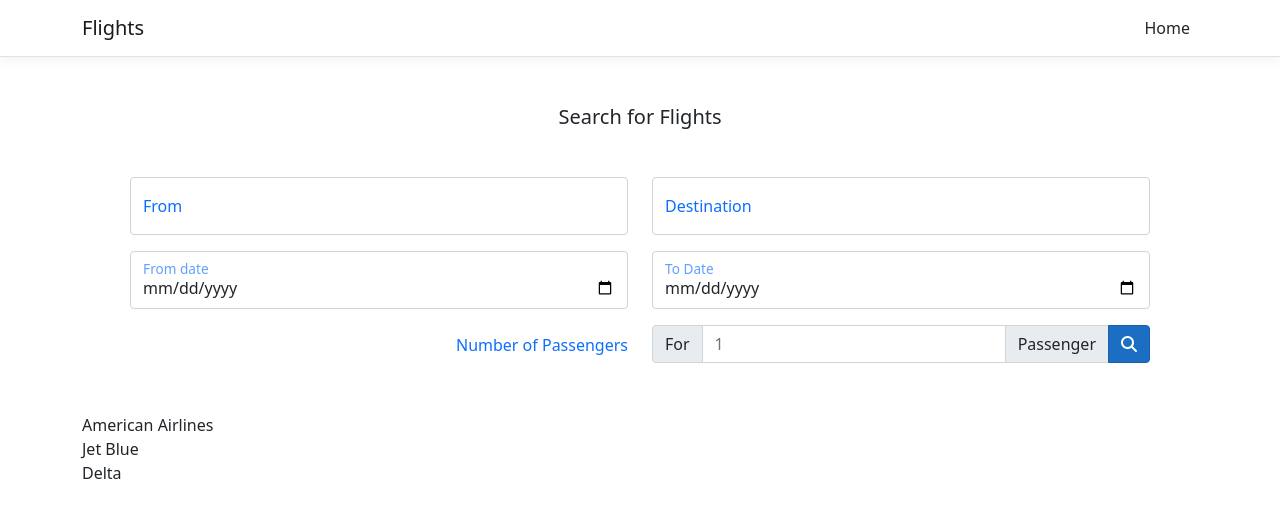
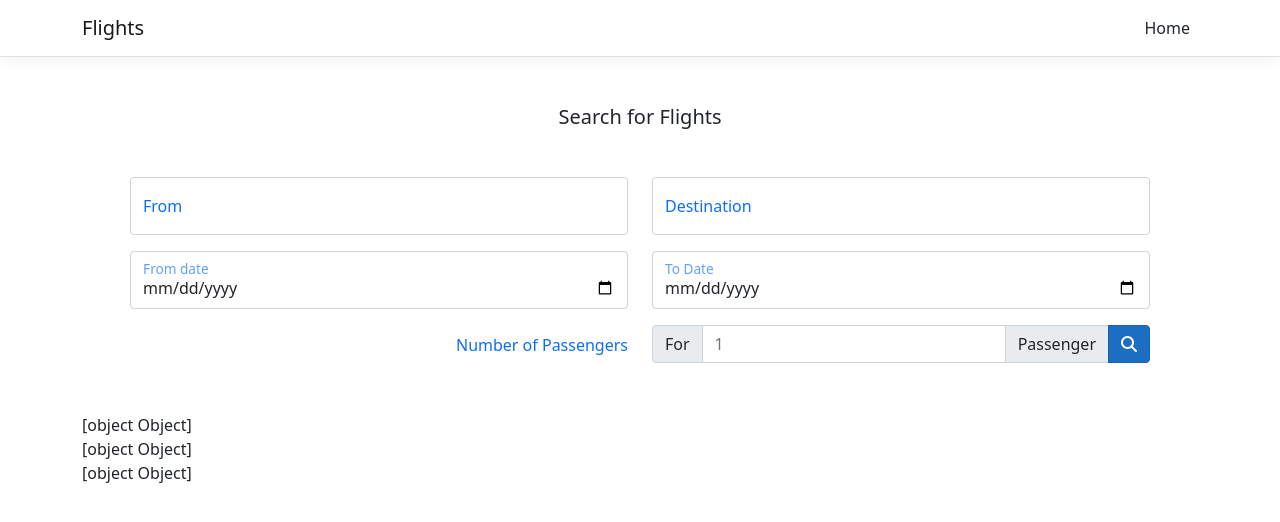
Before and after one commit to 1EmmanuelMejia/AirLine-Project, an Angular app in the folder Flights/ClientApp/: page / in a window 1280 px wide. Shown: the top 522 px of the page. Built offline with nearby package versions, Linux system fonts and the light colour scheme.

Commit message:
created objects to display on page

```diff
--- a/Flights/ClientApp/src/app/search-flights/search-flights.component.ts
+++ b/Flights/ClientApp/src/app/search-flights/search-flights.component.ts
@@ -9,12 +9,42 @@ import { Component } from '@angular/core';
 
 export class SearchFlightsComponent
 {
-  //we are adding an array of strings here to display the airlines
-  searchResult: any = [
+  searchResult: FlightRm[] = [
+    {
+      airline: "American Airlines",
+      remainingNumberOfSeats: 500,
+      departure: { time: Date.now().toString(), place: "Los Angeles" },
+      arrival: { time: Date.now().toString(), place: "Istanbul" },
+      price: "350",
+    },
+    {
+      airline: "Deutsche BA",
+      remainingNumberOfSeats: 60,
+      departure: { time: Date.now().toString(), place: "Munchen" },
+      arrival: { time: Date.now().toString(), place: "Schiphol" },
+      price: "600",
+    },
+    {
+      airline: "British Airways",
+      remainingNumberOfSeats: 60,
+      departure: { time: Date.now().toString(), place: "London, England" },
+      arrival: { time: Date.now().toString(), place: "Vizzola-Ticino" },
+      price: "600",
+    },
+  ]
+}
 
-    "American Airlines",
-    "Jet Blue",
-    "Delta"
+export interface FlightRm
+{
+  airline: string
+  arrival: TimePlaceRm;
+  departure: TimePlaceRm;
+  price: string;
+  remainingNumberOfSeats: number;
+}
 
-    ]
+export interface TimePlaceRm
+{
+  place: string;
+  time: string;
 }
```
